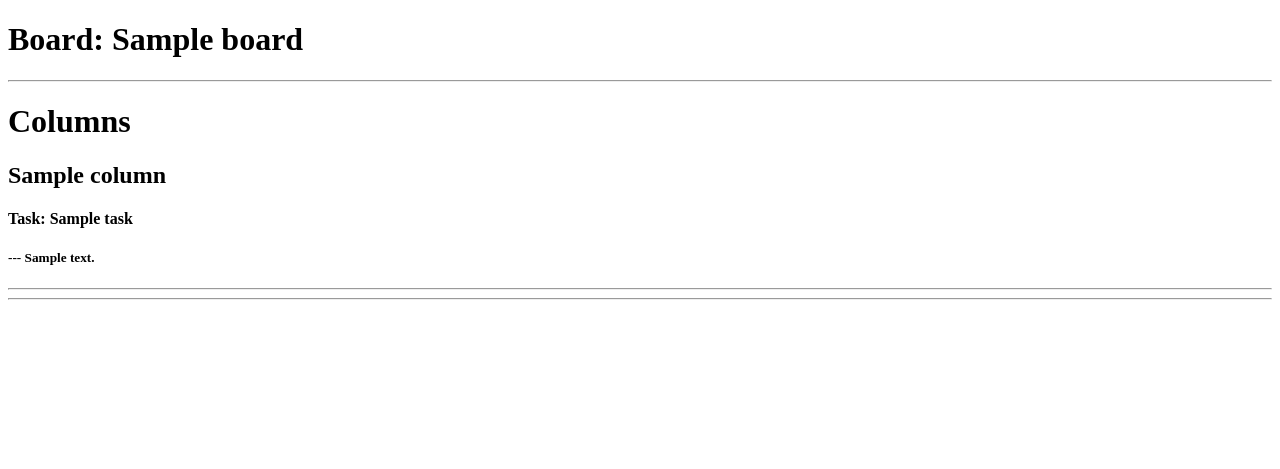
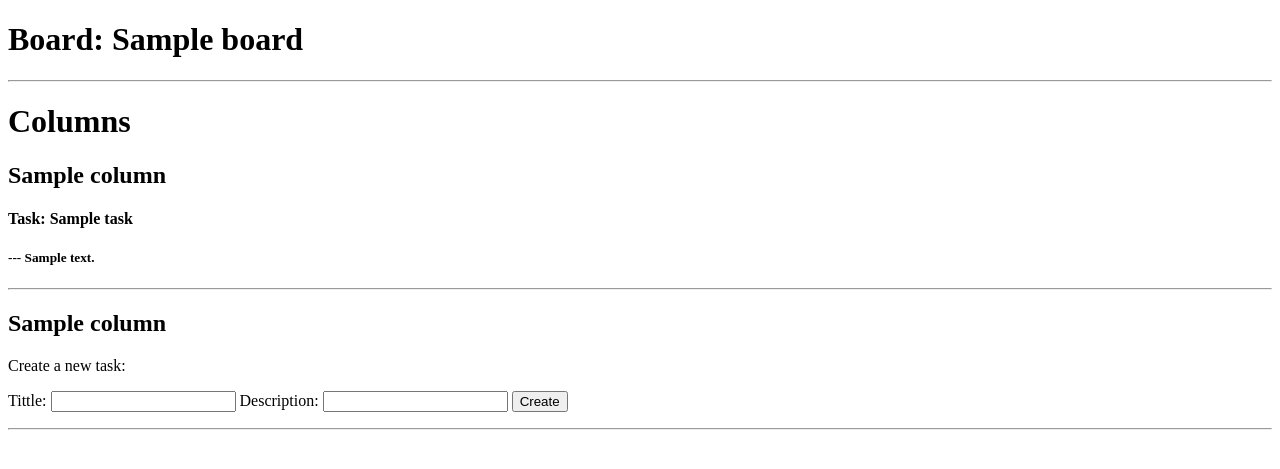
Before and after one commit to jhtobav/teams, a Django app: template dashboard/templates/dashboard/board.html in a window 1280 px wide. Shown: the top 469 px of the page. Run offline with Django 3.2, Linux system fonts and the light colour scheme; tables that the repository leaves empty hold one stand-in row (values such as "Sample post"); the template is opened without the code that fills it: values that come from a table or form of the project are taken from there, most other values are stand-ins (such as "Sample title", 1, 10 or a date in 2020); parts of the project's set-up code (start-up, migrations or seed data) failed here and were passed over.

Commit message:
First try of tasks creationw!

```diff
--- a/dashboard/templates/dashboard/board.html
+++ b/dashboard/templates/dashboard/board.html
@@ -10,7 +10,7 @@
     <h1>Columns</h1>
     {% for column in columns %}
         <div>
-	        <h2>{{column.name}}</h2>
+		<h2 name="column_name2" value="{{column.name}}">{{column.name}}</h2>
 		<div>
 			{% for task in column.task_set.all %}
 				<h4>Task: {{task.title}}</h4>
@@ -18,6 +18,15 @@
 			{% endfor %}
 	        </div>
 		<hr>
+		    <form action="" method="post">
+			 <h2 name="column_name" value="{{column.name}}">{{column.name}}</h2>
+			{% csrf_token %}
+			Create a new task:
+			<p>
+			Tittle: <input type="text" name="tittle">
+			Description: <input type="text" name="description">
+			<button type="submit"> Create </button>
+	            </form>
 		<hr>
 	</div>
     {% endfor %}
```
Also changed, not shown: dashboard/views.py (+19 -4 lines).
